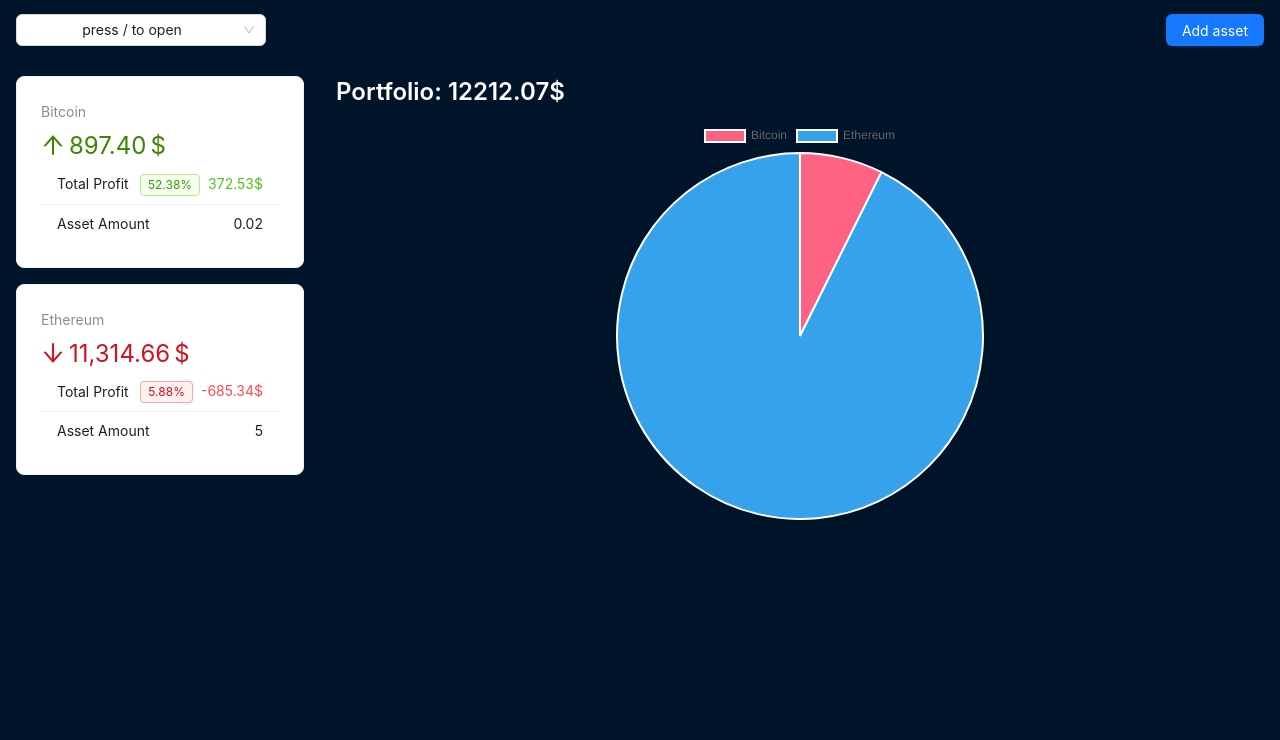
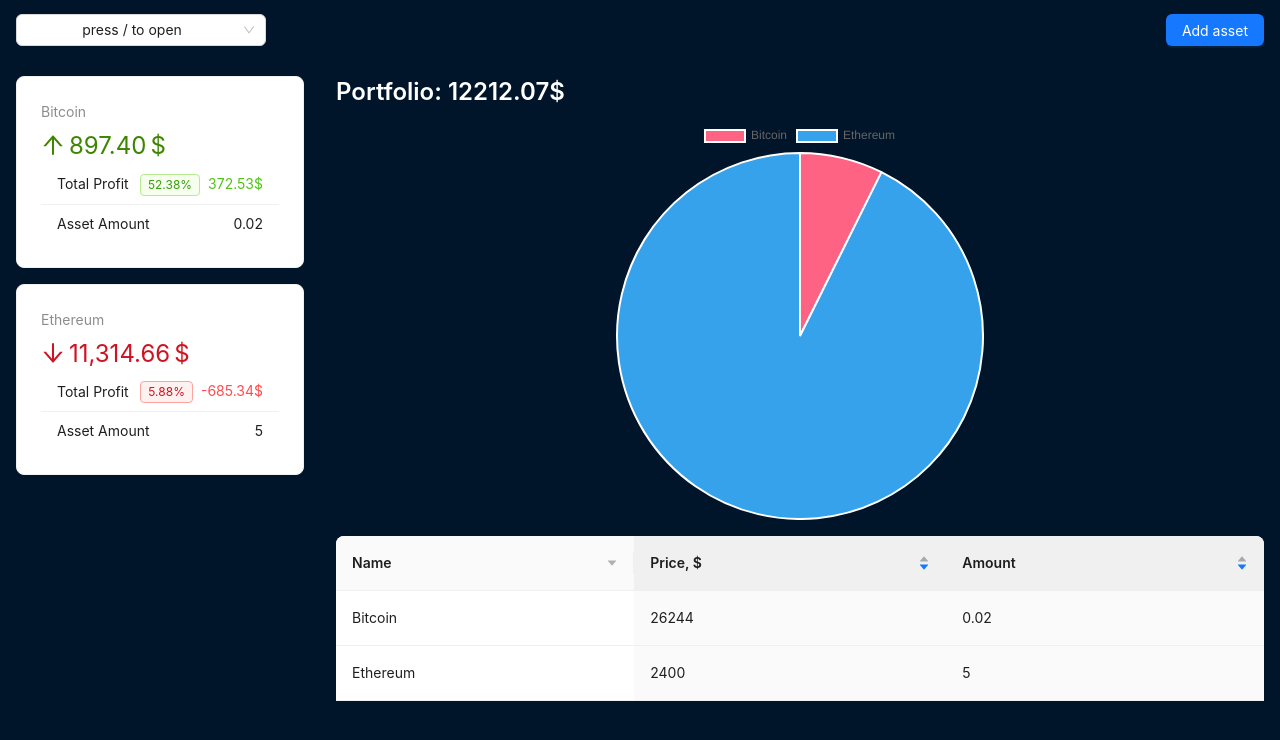
Before and after one commit to maria-kashpur/react-crypto-app, a React (Vite) app: page / in a window 1280 px wide. Shown: the top 740 px of the page. Built offline with nearby package versions, Linux system fonts and the light colour scheme.

Commit message:
feat: add AssetsTable

```diff
--- /dev/null
+++ b/src/components/AssetsTable.tsx
@@ -0,0 +1,43 @@
+import { useCrypto } from '../hooks/useCripto';
+import { Table, TableColumnsType } from 'antd';
+
+interface DataType {
+  key: React.Key;
+  name: string;
+  price: number;
+  amount: number;
+}
+
+const columns: TableColumnsType<DataType> = [
+  {
+    title: "Name",
+    dataIndex: "name",
+    sorter: (a, b) => a.name.length - b.name.length,
+    sortDirections: ["descend"],
+  },
+  {
+    title: "Price, $",
+    dataIndex: "price",
+    defaultSortOrder: "descend",
+    sorter: (a, b) => a.price - b.price,
+  },
+  {
+    title: "Amount",
+    dataIndex: "amount",
+    defaultSortOrder: "descend",
+    sorter: (a, b) => a.amount - b.amount,
+  },
+];
+
+export default function AssetsTable() {
+  const { assets } = useCrypto()
+
+  const data = assets.map((a) => ({
+    key: a.id,
+    name: a.name,
+    price: a.price,
+    amount: a.amount,
+  }))
+
+  return <Table pagination={false} columns={columns} dataSource={data} />
+}
--- a/src/components/layout/AppContent.tsx
+++ b/src/components/layout/AppContent.tsx
@@ -2,6 +2,7 @@ import React from "react";
 import { Layout, Typography } from "antd";
 import { useCrypto } from "../../hooks/useCripto";
 import PortfolioChart from "../PortfolioChart";
+import AssetsTable from "../AssetsTable";
 
 const { Content } = Layout;
 
@@ -22,6 +23,7 @@ export default function AppContent() {
         Portfolio: {getTotalAmount ? getTotalAmount() : 0}$
       </Typography.Title>
       <PortfolioChart/>
+      <AssetsTable/>
     </Content>
   );
 }
```
